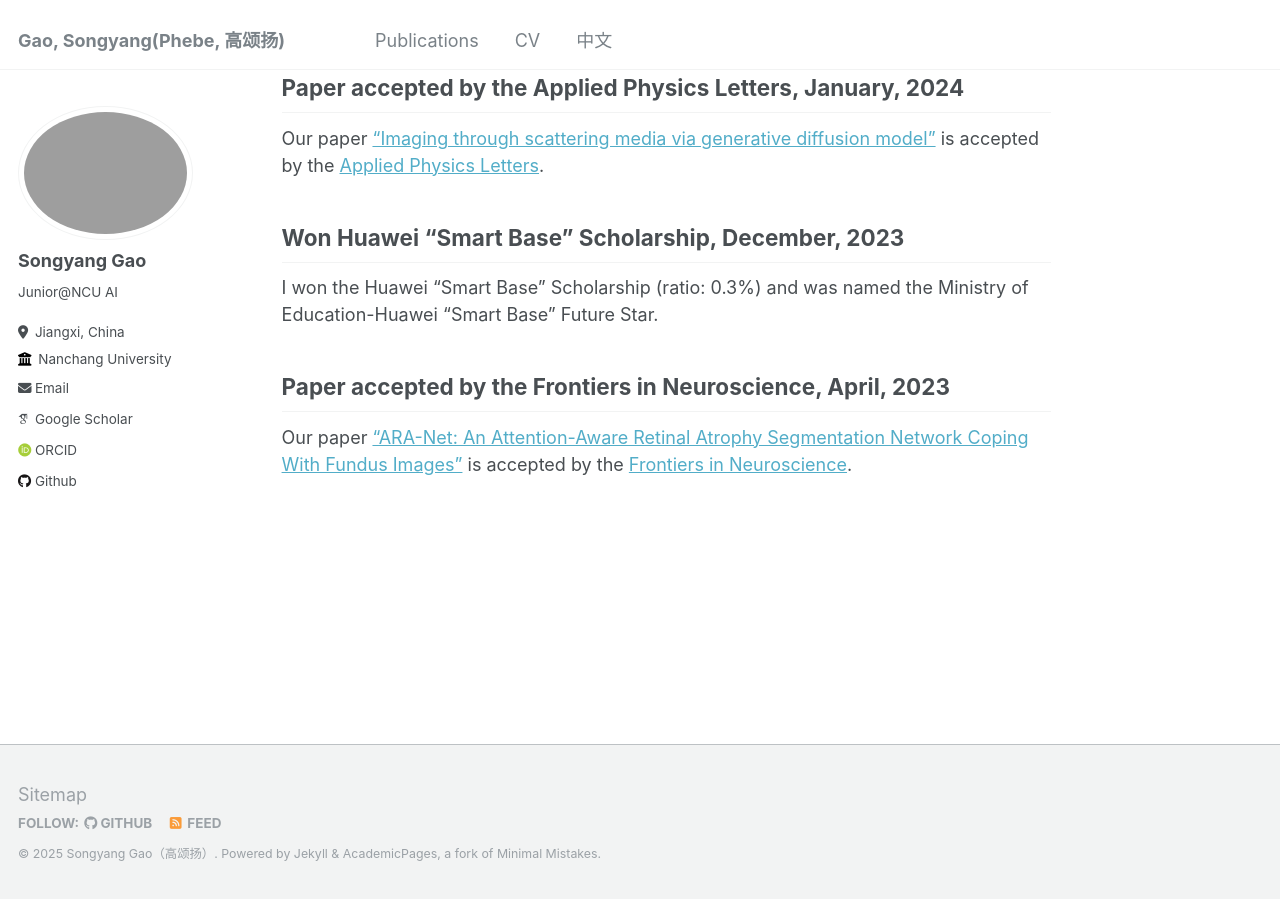
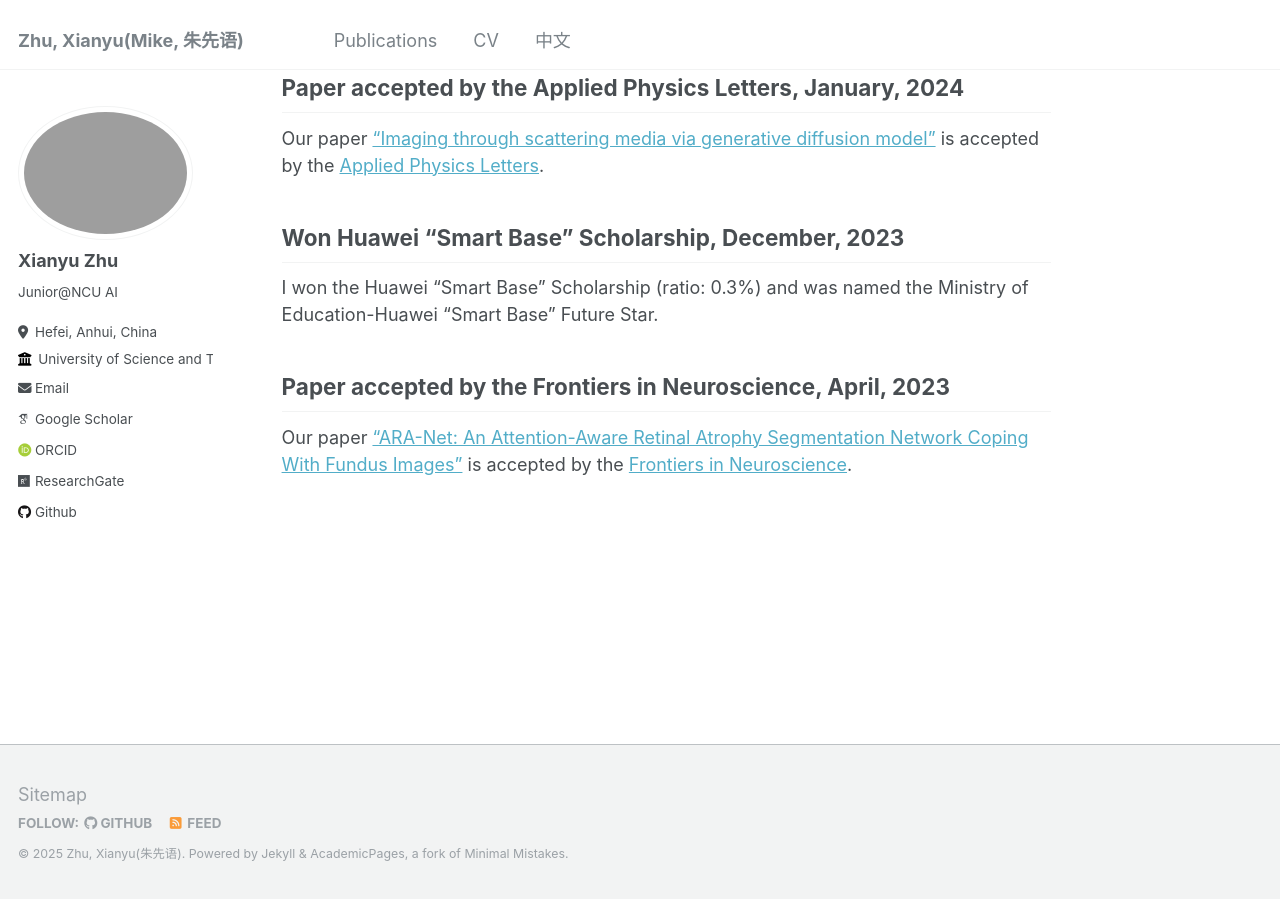
Before and after one commit to zhuxy-USTC/zhuxy-USTC.github.io, a Jekyll site: the page built from _pages/about.md, in a window 1280 px wide and 900 px high, scrolled down 1685 px. Built offline with Jekyll 4.4.1, drawn with Linux system fonts in a browser that asks for light colours; some web fonts are replaced.

Commit message:
Update Basic Infor
Update Basic Infor

```diff
--- a/_config.yml
+++ b/_config.yml
@@ -8,13 +8,13 @@
 
 # Basic Site Settings
 locale                   : "en-US"
-title                    : "Gao, Songyang(Phebe, 高颂扬) " # "Your name / Site Title"
+title                    : "Zhu, Xianyu(Mike, 朱先语) " # "Your name / Site Title"
 title_separator          : "-"
-name                     : &name "Songyang Gao（高颂扬）" # "Your name"
+name                     : &name "Zhu, Xianyu(朱先语)" # "Your name"
 description              : &description "personal description"
-url                      : https://songyang0603.github.io # https://academicpages.github.io # the base hostname & protocol for your site e.g. "https://mmistakes.github.io"
+url                      : https://zhuxy-USTC.github.io # https://academicpages.github.io # the base hostname & protocol for your site e.g. "https://mmistakes.github.io"
 baseurl                  : "" # the subpath of your site, e.g. "/blog"
-repository               : "songyang0603/songyang0603.github.io" # "academicpages/academicpages.github.io"
+repository               : "zhuxy-USTC/zhuxy-USTC.github.io" # "academicpages/academicpages.github.io"
 
 # Site Author - The following control what appear as part of the author content on the side bar.
 #               If a field is blank the icon and link will not appear, otherwise it will be shown.
@@ -22,28 +22,28 @@ repository               : "songyang0603/songyang0603.github.io" # "academicpage
 author:
   # Biographic information
   avatar           : "pro.jpg"
-  name             : "Songyang Gao" # "Your Sidebar Name"
+  name             : "Xianyu Zhu" # "Your Sidebar Name"
   pronouns         : # example: "she/her"
   bio              : "Junior@NCU AI"
-  location         : "Jiangxi, China"
-  employer         : "Nanchang University"
+  location         : "Hefei, Anhui, China"
+  employer         : "University of Science and Technology of China"
   uri              : # URL
-  email            : "gaosongyang@email.ncu.edu.cn"
+  email            : "zhuxy@mail.ustc.edu.cn"
 
   # Academic websites
   arxiv            : # URL - Update with the correct link to your profile
-  googlescholar    : "https://scholar.google.com.hk/citations?user=1OyMQr0AAAAJ&hl=zh-CN"
+  googlescholar    : "https://scholar.google.com/citations?user=k2ajuuEAAAAJ&hl"
   impactstory      : # URL
-  orcid            : "https://orcid.org/my-orcid?orcid=0009-0003-4900-0458"
+  orcid            : "https://orcid.org/0000-0002-1889-6103"
   semantic         : # URL
   # pubmed           : "https://www.ncbi.nlm.nih.gov/pubmed/?term=john+snow"
-  researchgate     : # URL
+  researchgate     : "https://www.researchgate.net/profile/Zhu-Xianyu?ev=hdr_xprf"
 
   # Repositories and software development
   bitbucket        : # Username - Update with your username on the site
   codepen          : # Username
   dribbble         : # Username
-  github           : "songyang0603"
+  github           : "zhuxy-USTC"
   kaggle           : # Username
   stackoverflow    : # User number or user number and name (i.e., use "1" or "1/jeff-atwood")
 
```
Also changed, not shown: images/微信图片_20240315125406.jpg (deleted), 7 other files.
